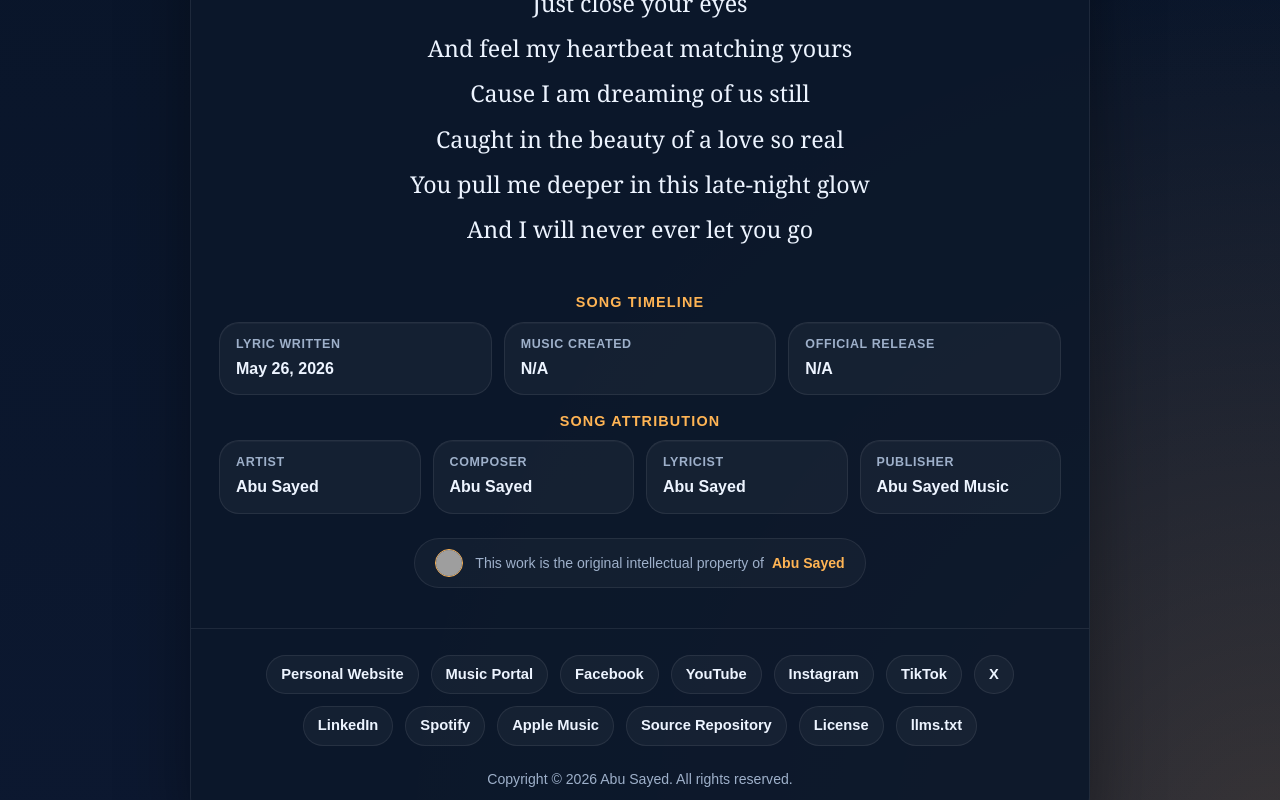
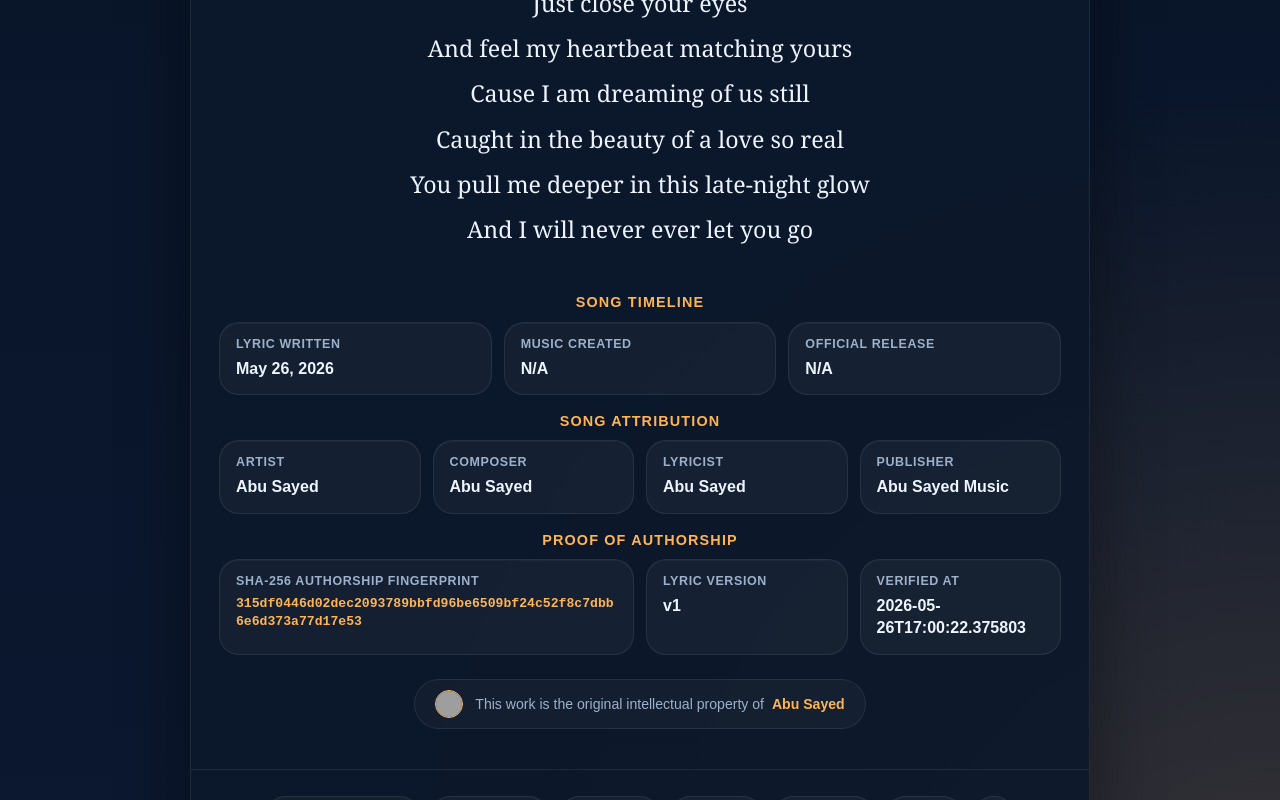
Before and after one commit to ImAbuSayed/dreaming-of-us-still, a plain HTML site: page index.html in a window 1280 px wide. Shown: the part 2000-2800 px from the top of the page. Drawn offline with Linux system fonts and the light colour scheme; grey boxes are pictures that could not be loaded.

Commit message:
feat: update song assets v1 with signed GPG commit [verified]

```diff
--- a/index.html
+++ b/index.html
@@ -14,9 +14,9 @@
     <meta name="keywords" content="Dreaming Of Us Still, Abu Sayed lyrics, original song lyrics, Abu Sayed original song, Abu Sayed lyricist, Abu Sayed composer, Abu Sayed songwriter, official lyrics">
     <meta name="robots" content="index,follow,max-snippet:-1,max-image-preview:large,max-video-preview:-1">
     <meta name="referrer" content="strict-origin-when-cross-origin">
-    <meta name="description" content="Abu Sayed&#x27;s original song &#x27;Dreaming Of Us Still&#x27; official lyrics. Explore the depth of this composition, written and owned by Abu Sayed.">
+    <meta name="description" content="Official documentation of lyrics for &#x27;Dreaming Of Us Still&#x27;, a signature song by Abu Sayed, showcasing his original songwriting and composition.">
     <meta property="og:title" content="Dreaming Of Us Still - Original Lyrics by Abu Sayed">
-    <meta property="og:description" content="Abu Sayed&#x27;s original song &#x27;Dreaming Of Us Still&#x27; official lyrics. Explore the depth of this composition, written and owned by Abu Sayed.">
+    <meta property="og:description" content="Official documentation of lyrics for &#x27;Dreaming Of Us Still&#x27;, a signature song by Abu Sayed, showcasing his original songwriting and composition.">
     <meta property="og:type" content="music.song">
     <meta property="og:url" content="https://imabusayed.github.io/dreaming-of-us-still/">
     <meta property="og:site_name" content="Abu Sayed Music">
@@ -24,7 +24,7 @@
     <meta name="last-modified" content="2026-05-26 09:32:37">
     <meta name="twitter:card" content="summary_large_image">
     <meta name="twitter:title" content="Dreaming Of Us Still - Original Lyrics by Abu Sayed">
-    <meta name="twitter:description" content="Abu Sayed&#x27;s original song &#x27;Dreaming Of Us Still&#x27; official lyrics. Explore the depth of this composition, written and owned by Abu Sayed.">
+    <meta name="twitter:description" content="Official documentation of lyrics for &#x27;Dreaming Of Us Still&#x27;, a signature song by Abu Sayed, showcasing his original songwriting and composition.">
     <link rel="canonical" href="https://imabusayed.github.io/dreaming-of-us-still/">
     <link rel="sitemap" type="application/xml" title="Sitemap" href="https://imabusayed.github.io/dreaming-of-us-still/sitemap.xml">
     <link rel="author" href="https://github.com/ImAbuSayed">
@@ -100,7 +100,7 @@
       "@id": "https://imabusayed.github.io/dreaming-of-us-still#webpage",
       "url": "https://imabusayed.github.io/dreaming-of-us-still/",
       "name": "Dreaming Of Us Still - Original Lyrics by Abu Sayed",
-      "description": "Abu Sayed's original song 'Dreaming Of Us Still' official lyrics. Explore the depth of this composition, written and owned by Abu Sayed.",
+      "description": "Official documentation of lyrics for 'Dreaming Of Us Still', a signature song by Abu Sayed, showcasing his original songwriting and composition.",
       "isPartOf": {
         "@id": "https://music.abusayed.com.bd/#website"
       },
@@ -537,7 +537,7 @@
 
         <div class="controls">
             <button class="btn-speak" id="speakBtn" title="Read the lyrics aloud"><span id="speakText">Read Aloud</span></button>
-            <a href="https://music.abusayed.com.bd/Licensing/?https://imabusayed.github.io/dreaming-of-us-still/" class="btn-license" title="Get licensing for this song" target="_blank">Request Licensing for Dreaming Of Us Still</a>
+            <a href="https://music.abusayed.com.bd/Licensing/?https://imabusayed.github.io/dreaming-of-us-still/" class="btn-license" title="Get licensing for this song" target="_blank">Secure Licensing Rights for Dreaming Of Us Still</a>
 
         </div>
         <br>
@@ -612,6 +612,26 @@
             <div class="meta-card">
                 <span class="meta-label">Publisher</span>
                 <strong>Abu Sayed Music</strong>
+            </div>
+
+                </div>
+            </div>
+
+            <div class="details-block">
+                <div class="details-title">Proof of Authorship</div>
+                <div class="meta-grid">
+
+            <div class="meta-card" style="grid-column: span 2;">
+                <span class="meta-label">SHA-256 Authorship Fingerprint</span>
+                <strong style="word-break: break-all; font-family: monospace; font-size: 0.82rem; color: var(--accent);">315df0446d02dec2093789bbfd96be6509bf24c52f8c7dbb6e6d373a77d17e53</strong>
+            </div>
+            <div class="meta-card">
+                <span class="meta-label">Lyric Version</span>
+                <strong>v1</strong>
+            </div>
+            <div class="meta-card">
+                <span class="meta-label">Verified At</span>
+                <strong>2026-05-26T17:00:22.375803</strong>
             </div>
 
                 </div>
```
Also changed, not shown: excerpts/Bridge-Preview.txt (added), excerpts/Chorus-Preview.txt (added), excerpts/Final-Chorus-Preview.txt (added), excerpts/Hook-Preview.txt (added), excerpts/Post-Chorus-2-Preview.txt (added), excerpts/Post-Chorus-Preview.txt (added), excerpts/Pre-Chorus-2-Preview.txt (added), excerpts/Pre-Chorus-Preview.txt (added), excerpts/Verse-1-Preview.txt (added), excerpts/Verse-2-Preview.txt (added), hashes.txt (added), llms.txt, lyrics_backup/2026-05-26_dreaming-of-us-still-v1.txt (added), manifest.json (added), 1 other file.
